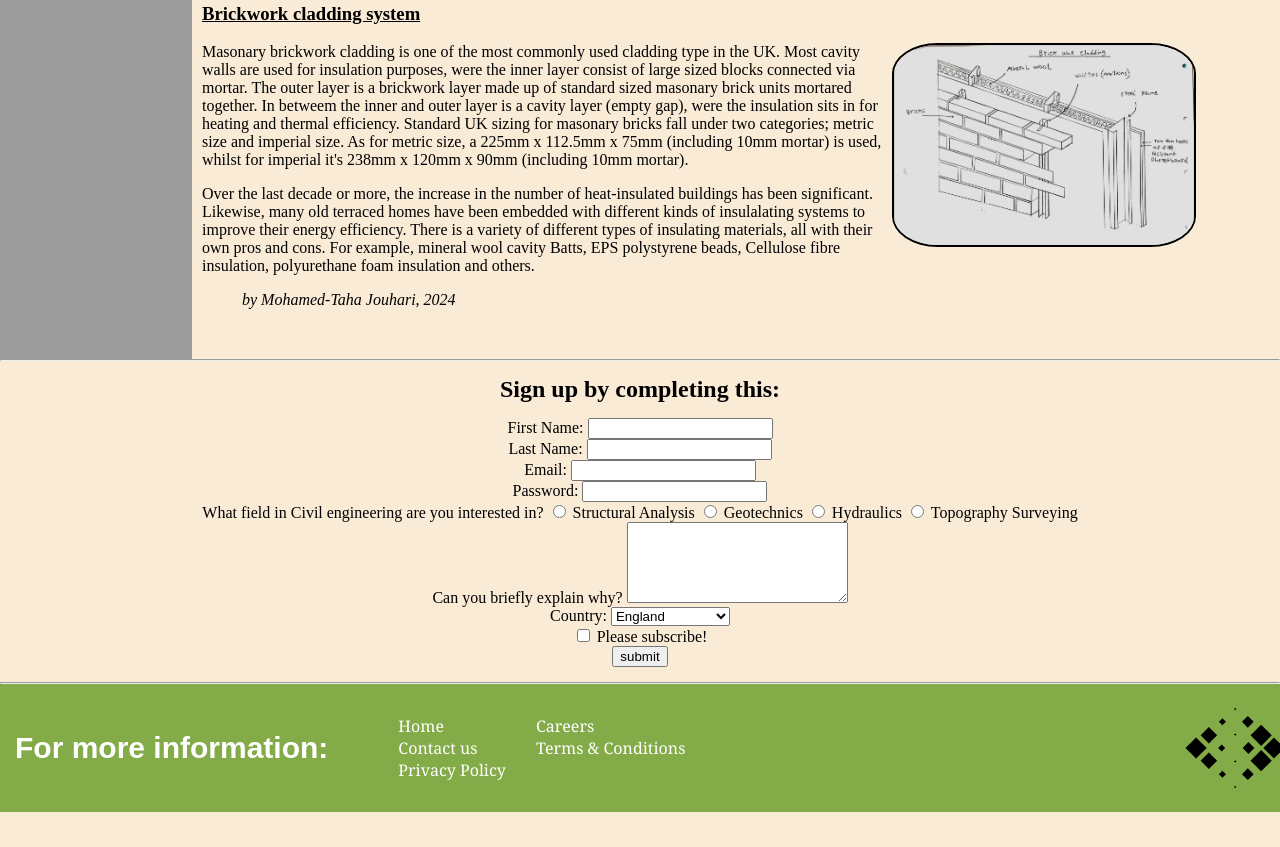
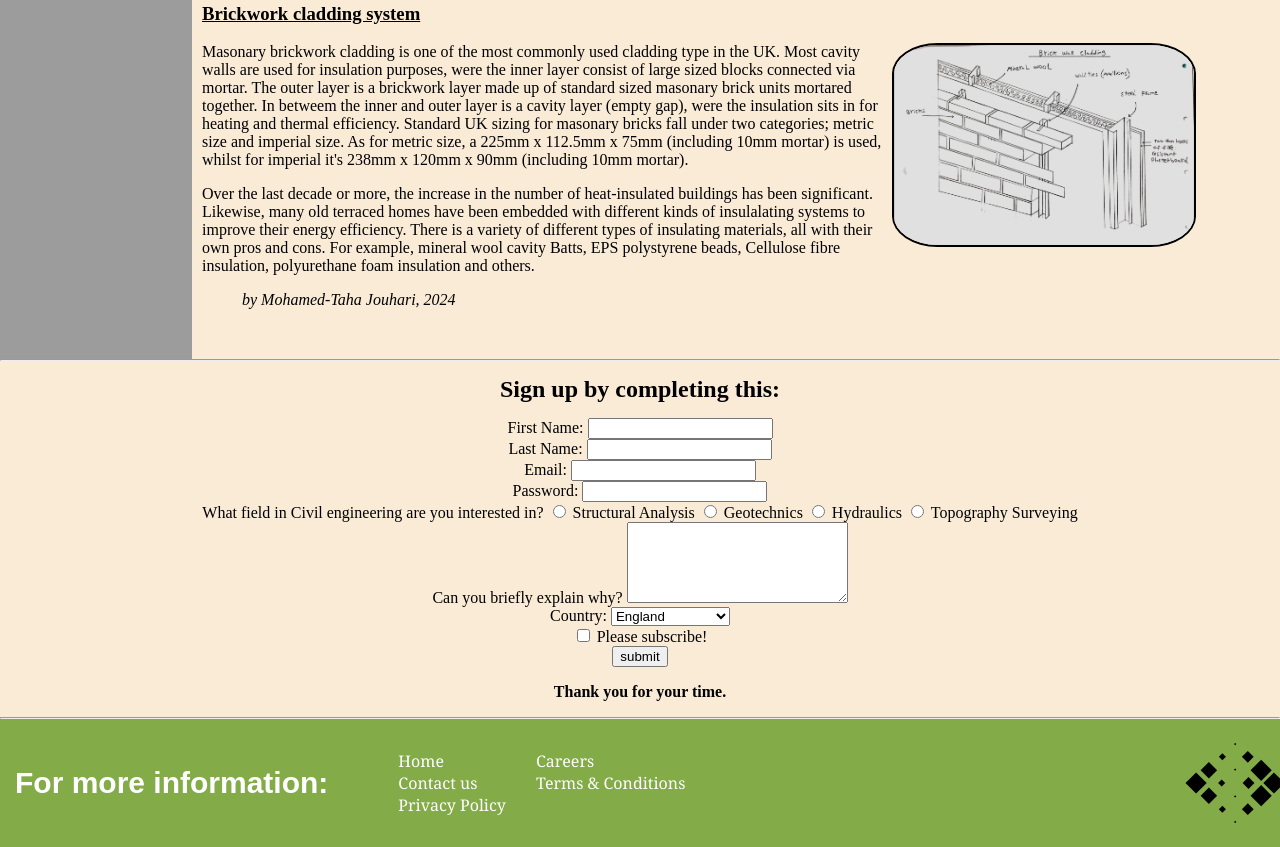
Before and after one commit to Taha8develop/Taha8develop.github.io, a plain HTML site: page index.html in a window 1280 px wide. Shown: the part 1081-1928 px from the top of the page. Before the commit the page ends 1893 px from the top, so only its background shows below. Drawn offline with Linux system fonts and the light colour scheme.

Commit message:
update commit

```diff
--- a/index.html
+++ b/index.html
@@ -140,6 +140,7 @@
             <br>
 
             <input type="submit" value="submit">
+            <p><b>Thank you for your time.</b></p>
         </form>
         <hr>
     </main>
```
